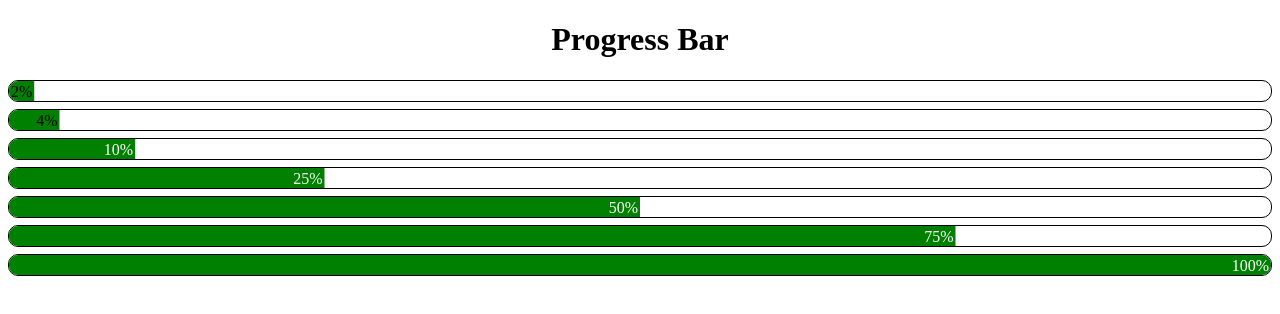
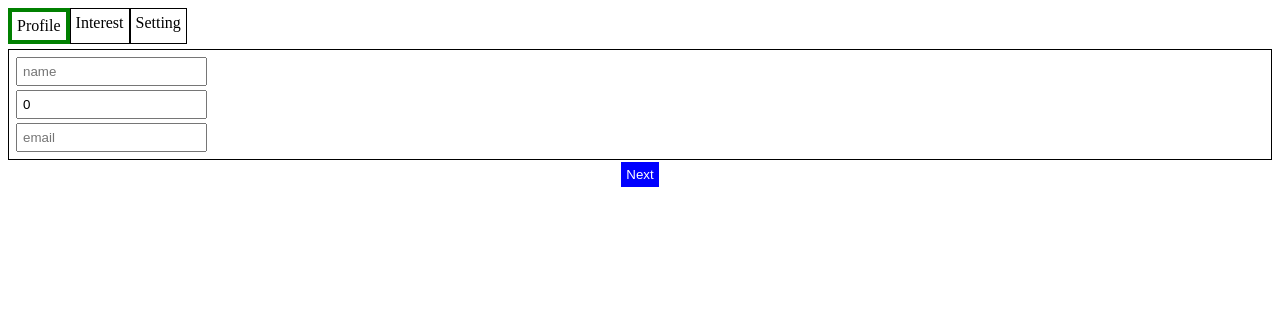
Before and after one commit to bhushank-bwd/frontend-machine-test, a React (Vite) app in the folder akshay-saini-test/: page / in a window 1280 px wide. Shown: the top 314 px of the page. Built offline with nearby package versions, Linux system fonts and the light colour scheme.

Commit message:
tabular form with validation machine test done

```diff
--- a/akshay-saini-test/src/App.jsx
+++ b/akshay-saini-test/src/App.jsx
@@ -1,14 +1,12 @@
 import { useState } from "react";
 import ProgressBarItem from "./ProgressBar";
+import TabForm from "./component/TabForm";
 
 function App() {
   const bars = [2, 4, 10, 25, 50, 75, 100];
   return (
     <>
-      <h1>Progress Bar</h1>
-      {bars.map((w) => (
-        <ProgressBarItem width={w} />
-      ))}
+      <TabForm />
     </>
   );
 }
--- /dev/null
+++ b/akshay-saini-test/src/component/Interest.jsx
@@ -0,0 +1,45 @@
+import React from "react";
+
+const Interest = ({ classList, data, setData, error }) => {
+  const addInterest = (e) => {
+    setData((prevData) => {
+      const interest = e.target.checked
+        ? [...prevData.interest, e.target.value]
+        : prevData.interest.filter((i) => i != e.target.value);
+      return { ...prevData, interest };
+    });
+  };
+  return (
+    <div className={classList}>
+      <input
+        type="checkbox"
+        className=""
+        checked={data.interest.includes("music")}
+        onChange={addInterest}
+        value={`music`}
+      ></input>
+      Music
+      <br />
+      <input
+        type="checkbox"
+        className=""
+        checked={data.interest.includes("javascript")}
+        onChange={addInterest}
+        value={`javascript`}
+      ></input>
+      Javascript
+      <br />
+      <input
+        type="checkbox"
+        className=""
+        checked={data.interest.includes("java")}
+        onChange={addInterest}
+        value={`java`}
+      ></input>
+      Java
+      {error.interest && <span className="error">{error.interest}</span>}
+    </div>
+  );
+};
+
+export default Interest;
--- /dev/null
+++ b/akshay-saini-test/src/component/Profile.jsx
@@ -0,0 +1,48 @@
+import React from "react";
+
+const Profile = ({ classList, data, setData, error }) => {
+  const onProfileSubmit = (e) => {
+    setData((prev) => {
+      return { ...prev, [e.target.name]: e.target.value };
+    });
+  };
+  return (
+    <div className={classList}>
+      <div>
+        <input
+          type="text"
+          name="name"
+          className="profileInput"
+          value={data.name}
+          onChange={onProfileSubmit}
+          placeholder="name"
+        ></input>
+        {error.name && <span className="error">{error.name}</span>}
+      </div>
+      <div>
+        <input
+          type="number"
+          name="age"
+          className="profileInput"
+          value={data.age}
+          onChange={onProfileSubmit}
+          placeholder="age"
+        ></input>
+        {error.age && <span className="error">{error.age}</span>}
+      </div>
+      <div>
+        <input
+          type="text"
+          name="email"
+          className="profileInput"
+          value={data.email}
+          onChange={onProfileSubmit}
+          placeholder="email"
+        ></input>
+        {error.email && <span className="error">{error.email}</span>}
+      </div>
+    </div>
+  );
+};
+
+export default Profile;
--- /dev/null
+++ b/akshay-saini-test/src/component/Setting.jsx
@@ -0,0 +1,35 @@
+import React from "react";
+
+const Setting = ({ classList, setData, error, data }) => {
+  const handleThemeChange = (e) => {
+    setData((prev) => {
+      return { ...prev, theme: e.target.value };
+    });
+  };
+  return (
+    <div className={classList}>
+      <div>
+        <input
+          type="radio"
+          value={`dark`}
+          name="theme"
+          checked={data.theme == "dark"}
+          onChange={handleThemeChange}
+        ></input>
+        Dark
+      </div>
+      <div>
+        <input
+          type="radio"
+          value={`light`}
+          name="theme"
+          checked={data.theme == "light"}
+          onChange={handleThemeChange}
+        ></input>
+        Light
+      </div>
+    </div>
+  );
+};
+
+export default Setting;
--- /dev/null
+++ b/akshay-saini-test/src/component/TabForm.jsx
@@ -0,0 +1,114 @@
+import React, { useState } from "react";
+import Profile from "./Profile";
+import Interest from "./Interest";
+import Setting from "./Setting";
+
+const TabForm = () => {
+  const [activeIndex, setActiveIndex] = useState(0);
+  const [data, setData] = useState({
+    name: "",
+    age: 0,
+    email: "",
+    interest: [],
+    theme: "light",
+  });
+  const [error, setError] = useState({});
+  const tabs = [
+    {
+      name: "Profile",
+      component: Profile,
+      validate: () => {
+        let error = {};
+        if (!data.name || data.name.length < 1) {
+          error.name = "Enter name";
+        } else if (data.age < 18) {
+          error.age = "Enter age above 18 or greater";
+        } else if (!data.email || data.email.length < 0) {
+          error.email = "Enter email";
+        }
+        if (error.name || error.age || error.email) {
+          setError(error);
+          return false;
+        } else {
+          setError({});
+          return true;
+        }
+      },
+    },
+    {
+      name: "Interest",
+      component: Interest,
+      validate: () => {
+        if (data.interest.length == 0) {
+          setError({ interest: "Select at least on interest" });
+          return false;
+        } else {
+          setError({});
+          return true;
+        }
+      },
+    },
+    {
+      name: "Setting",
+      component: Setting,
+      validate: () => {
+        return true;
+      },
+    },
+  ];
+  const handleNextClick = () => {
+    if (tabs[activeIndex].validate()) setActiveIndex((prev) => prev + 1);
+  };
+  const handlePreviousClick = () => {
+    setActiveIndex((prev) => prev - 1);
+  };
+  const onSubmitClick = () => {
+    console.log(data);
+  };
+  const ActiveComponent = tabs[activeIndex].component;
+  return (
+    <div>
+      <div className="tabListDiv">
+        {tabs.map((t, index) => {
+          return (
+            <div
+              key={index}
+              onClick={() => {
+                if (tabs[activeIndex].validate()) setActiveIndex(index);
+              }}
+              className={`tabTitle ${activeIndex == index && "activeTab"}`}
+            >
+              {t.name}
+            </div>
+          );
+        })}
+      </div>
+      <ActiveComponent
+        classList={`mainComponent`}
+        data={data}
+        setData={setData}
+        error={error}
+      />
+      <button
+        onClick={handlePreviousClick}
+        className={`btn ${activeIndex == 0 && "d-none"}`}
+      >
+        Previous
+      </button>
+      <button
+        onClick={handleNextClick}
+        className={`btn ${activeIndex == tabs.length - 1 && "d-none"}`}
+      >
+        Next
+      </button>
+      <button
+        onClick={onSubmitClick}
+        className={`btn ${activeIndex != tabs.length - 1 && "d-none"}`}
+      >
+        Submit
+      </button>
+    </div>
+  );
+};
+
+export default TabForm;
--- a/akshay-saini-test/src/index.css
+++ b/akshay-saini-test/src/index.css
@@ -14,3 +14,37 @@ body {
   text-align: right;
   transition: 0.5s ease-in;
 }
+.tabListDiv {
+  display: flex;
+}
+.tabTitle {
+  padding: 5px;
+  border: 1px solid black;
+}
+.activeTab {
+  border: 4px solid green;
+}
+.mainComponent {
+  text-align: left;
+  padding: 5px;
+  margin-top: 5px;
+  border: 1px solid black;
+  height: fit-content;
+}
+.d-none {
+  display: none;
+}
+.btn {
+  padding: 4px;
+  border: 1px solid transparent;
+  background-color: blue;
+  color: white;
+  margin: 2px 5px;
+}
+.profileInput {
+  margin: 2px;
+  padding: 5px;
+}
+.error {
+  color: red;
+}
```
